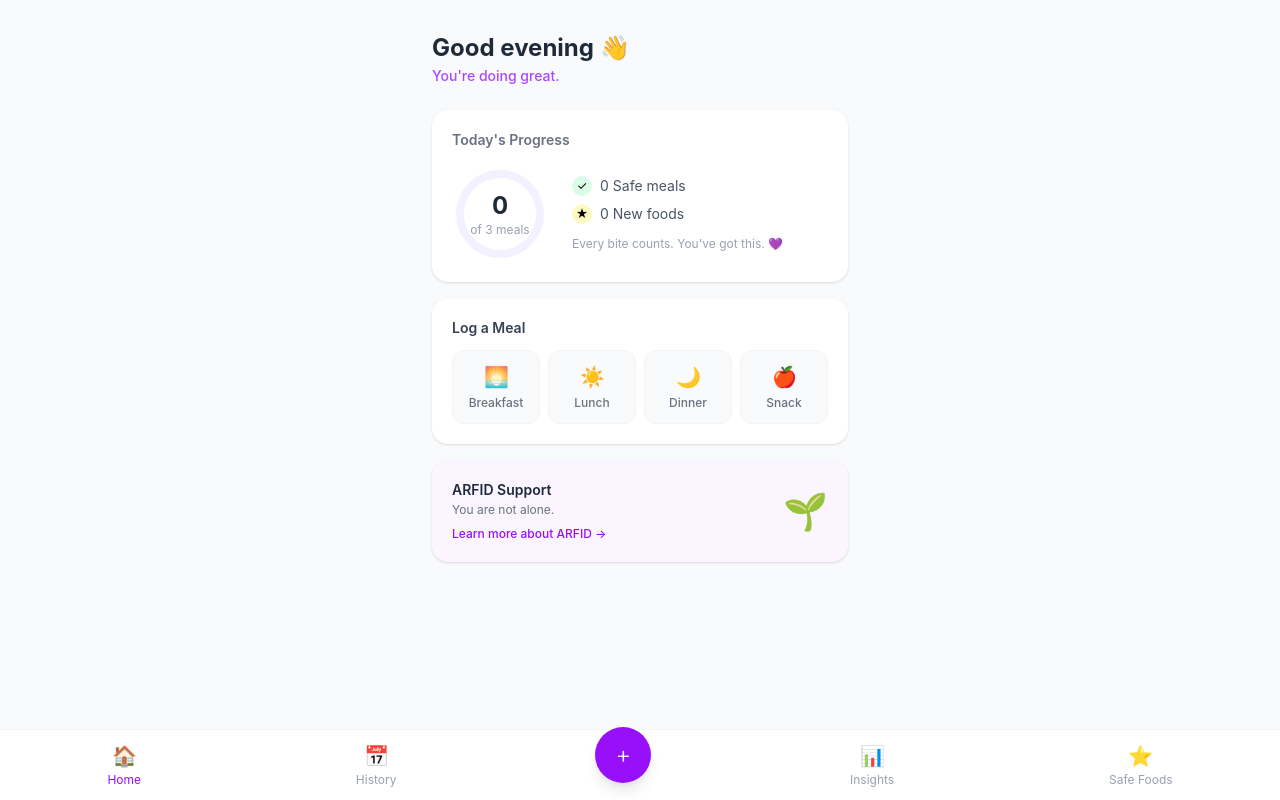
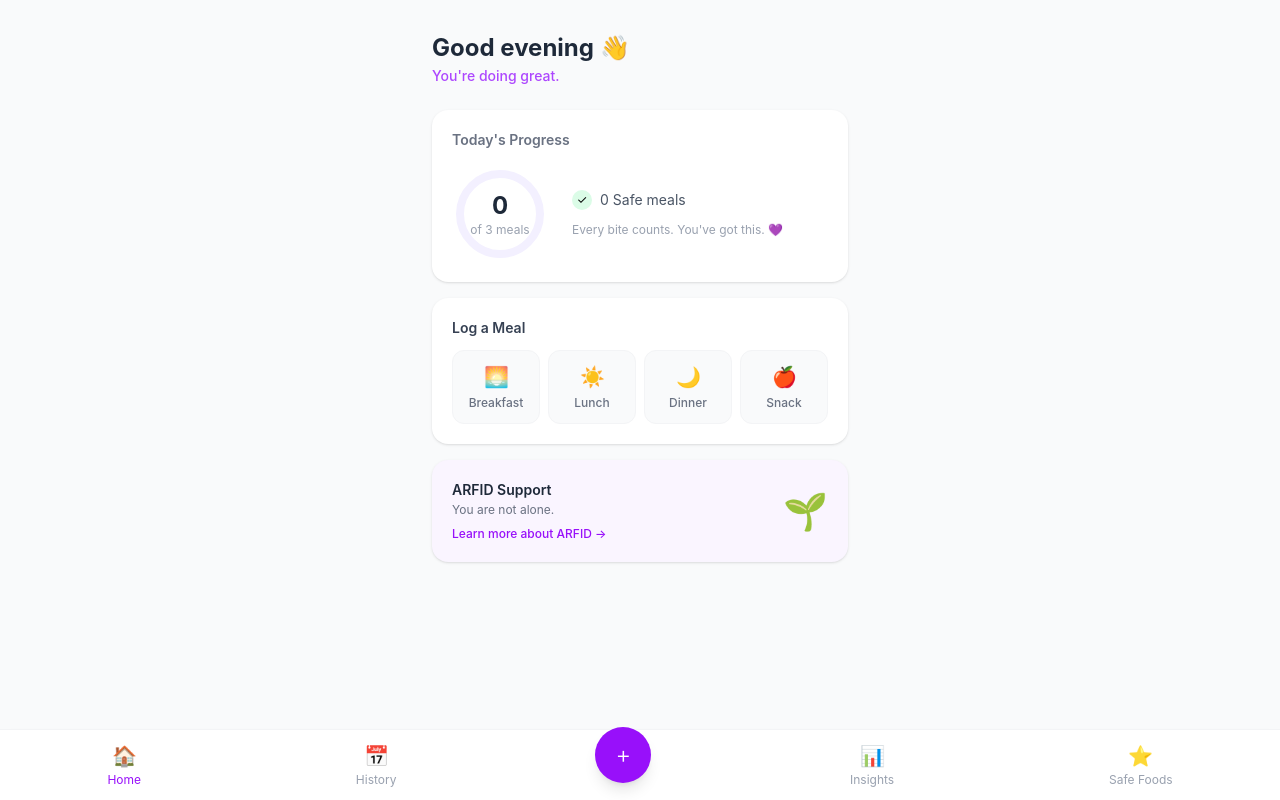
Before and after one commit to jtly4/ARFID_Meal_Tracker, a React (Vite) app in the folder arfid-tracker/: page / in a window 1280 px wide. Built offline with nearby package versions, Linux system fonts and the light colour scheme; no server answers; the database is empty.

Commit message:
Changed "New foods" to "Outside comfort" on Home page

```diff
--- a/arfid-tracker/src/pages/Home.jsx
+++ b/arfid-tracker/src/pages/Home.jsx
@@ -24,9 +24,10 @@ export default function Home() {
     setMeals(data)
   }
 
-  const safeMeals    = meals.filter(m => m.is_safe_food).length
-  const totalMeals   = meals.length
-  const progress     = Math.min(totalMeals / GOAL, 1)
+  const safeMeals           = meals.filter(m => m.is_safe_food).length
+  const outsideComfortMeals = meals.filter(m => !m.is_safe_food).length
+  const totalMeals          = meals.length
+  const progress            = Math.min(totalMeals / GOAL, 1)
 
   // Which meal types have been logged today
   const loggedTypes  = new Set(meals.map(m => m.meal_type))
@@ -73,10 +74,12 @@ export default function Home() {
               <span className="w-5 h-5 rounded-full bg-green-100 flex items-center justify-center text-xs">✓</span>
               <span className="text-gray-600">{safeMeals} Safe meal{safeMeals !== 1 ? 's' : ''}</span>
             </div>
-            <div className="flex items-center gap-2 text-sm">
-              <span className="w-5 h-5 rounded-full bg-yellow-100 flex items-center justify-center text-xs">★</span>
-              <span className="text-gray-600">{Math.max(totalMeals - safeMeals, 0)} New food{totalMeals - safeMeals !== 1 ? 's' : ''}</span>
-            </div>
+            {outsideComfortMeals > 0 && (
+              <div className="flex items-center gap-2 text-sm">
+                <span className="w-5 h-5 rounded-full bg-yellow-100 flex items-center justify-center text-xs">★</span>
+                <span className="text-gray-600">{outsideComfortMeals} Outside comfort</span>
+              </div>
+            )}
             <p className="text-xs text-gray-400 mt-1">Every bite counts. You've got this. 💜</p>
           </div>
         </div>
```
